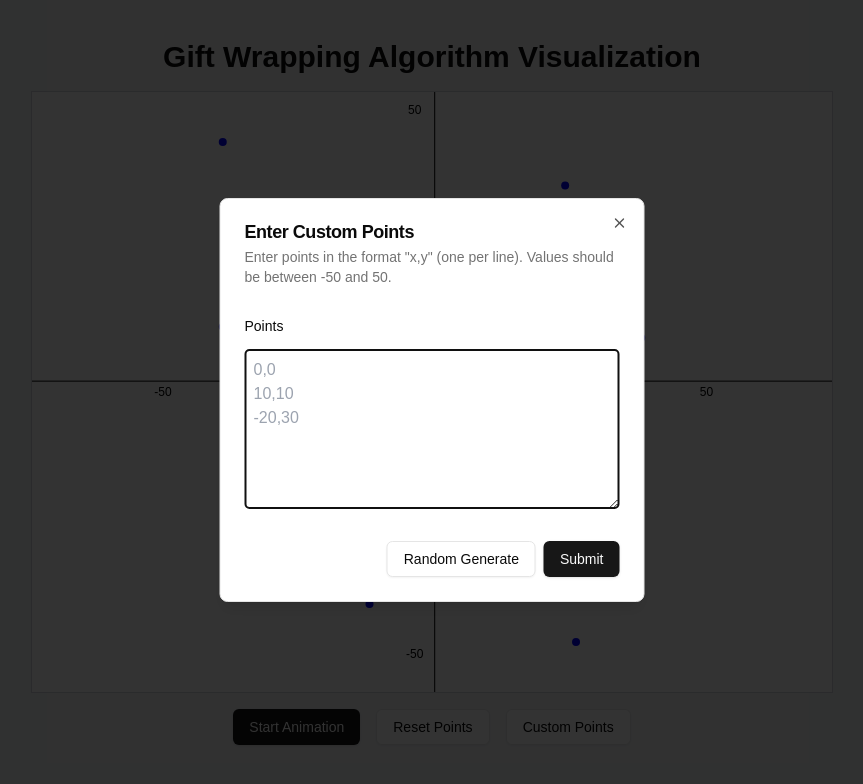
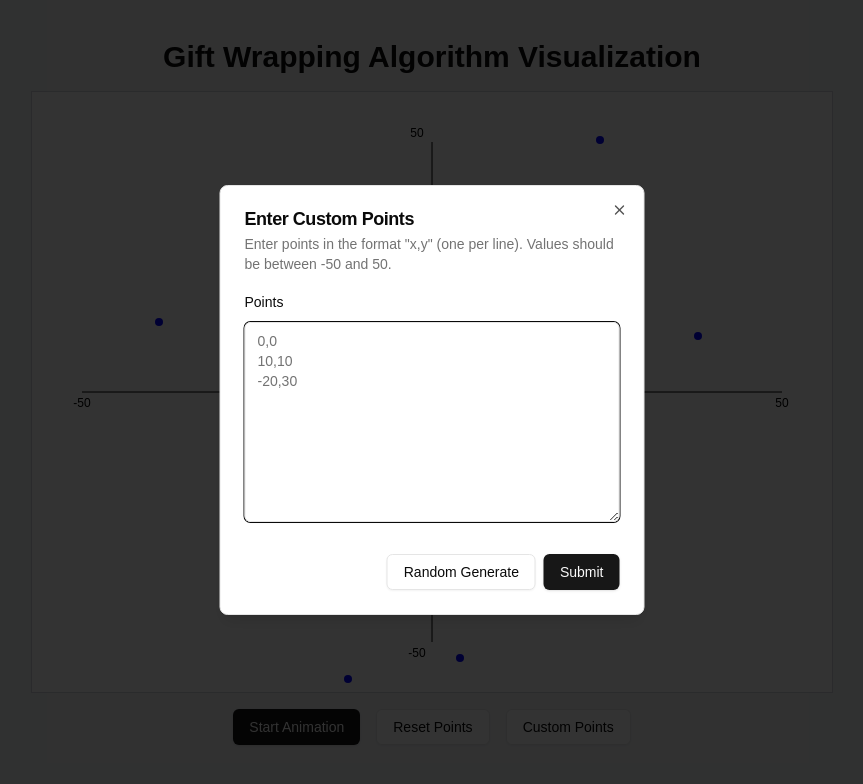
Before and after one commit to RiP3rQ/Gift-wrapping-algorithm, a Next.js app: page / in a window 1280 px wide. Both pictures are taken after a click on the button "Custom Points". Shown: the top 784 px of the page, without its empty margins (208-1071 px from the left). Built offline with nearby package versions, Linux system fonts and the light colour scheme.

Commit message:
feat: improved zod validation

```diff
--- a/package.json
+++ b/package.json
@@ -9,6 +9,7 @@
     "lint": "next lint"
   },
   "dependencies": {
+    "@hookform/resolvers": "^3.10.0",
     "@radix-ui/react-dialog": "^1.1.4",
     "@radix-ui/react-label": "^2.1.1",
     "@radix-ui/react-slot": "^1.1.1",
@@ -18,8 +19,10 @@
     "next": "15.1.4",
     "react": "^19.0.0",
     "react-dom": "^19.0.0",
+    "react-hook-form": "^7.54.2",
     "tailwind-merge": "^2.6.0",
-    "tailwindcss-animate": "^1.0.7"
+    "tailwindcss-animate": "^1.0.7",
+    "zod": "^3.24.1"
   },
   "devDependencies": {
     "@eslint/eslintrc": "^3",
--- a/src/app/page.tsx
+++ b/src/app/page.tsx
@@ -1,7 +1,7 @@
 "use client"
 
 import { useState, useEffect, useRef } from 'react'
-import { Point, Step, giftWrapping, generateRandomPoints, getConvexHullShape } from '../lib/gift-wrapping-algorithm'
+import { Point, Step, giftWrapping, generateRandomPoints, getConvexHullShape, customPointsSchema } from '../lib/gift-wrapping-algorithm'
 import { Button } from "@/components/ui/button"
 import {
   Dialog,
@@ -12,7 +12,15 @@ import {
   DialogTitle,
   DialogTrigger,
 } from "@/components/ui/dialog"
-import { Label } from "@/components/ui/label"
+import { useForm } from 'react-hook-form'
+import { zodResolver } from '@hookform/resolvers/zod'
+import { z } from 'zod'
+import { Form, FormControl, FormField, FormItem, FormLabel, FormMessage } from "@/components/ui/form"
+import { Textarea } from "@/components/ui/textarea"
+
+const formSchema = z.object({
+  points: customPointsSchema
+})
 
 export default function GiftWrappingVisualization() {
   const canvasRef = useRef<HTMLCanvasElement>(null)
@@ -23,41 +31,25 @@ export default function GiftWrappingVisualization() {
   const [isAnimating, setIsAnimating] = useState(false)
   const [isComplete, setIsComplete] = useState(false)
   const [isModalOpen, setIsModalOpen] = useState(false)
-  const [customPoints, setCustomPoints] = useState("")
   const [convexHullShape, setConvexHullShape] = useState("")
   const [convexHullVertices, setConvexHullVertices] = useState<Point[]>([])
+  const [hoveredElement, setHoveredElement] = useState<{ type: 'point' | 'line', data: Point | [Point, Point] } | null>(null)
 
   const width = 800
   const height = 600
   const margin = 50
+  const scale = (width - 2 * margin) / 100
 
-  const [scale, setScale] = useState(1)
-  const [offsetX, setOffsetX] = useState(0)
-  const [offsetY, setOffsetY] = useState(0)
+  const form = useForm<z.infer<typeof formSchema>>({
+    resolver: zodResolver(formSchema),
+    defaultValues: {
+      points: '',
+    },
+  })
 
   useEffect(() => {
     resetPoints()
   }, [])
-
-  useEffect(() => {
-    if (points.length > 0) {
-      const minX = Math.min(...points.map(p => p.x))
-      const maxX = Math.max(...points.map(p => p.x))
-      const minY = Math.min(...points.map(p => p.y))
-      const maxY = Math.max(...points.map(p => p.y))
-
-      const rangeX = maxX - minX
-      const rangeY = maxY - minY
-
-      const scaleX = (width - 2 * margin) / rangeX
-      const scaleY = (height - 2 * margin) / rangeY
-      const newScale = Math.min(scaleX, scaleY)
-
-      setScale(newScale)
-      setOffsetX((width - (maxX + minX) * newScale) / 2)
-      setOffsetY((height + (maxY + minY) * newScale) / 2)
-    }
-  }, [points])
 
   useEffect(() => {
     if (isAnimating && !isComplete) {
@@ -93,35 +85,26 @@ export default function GiftWrappingVisualization() {
     ctx.strokeStyle = 'black'
     ctx.lineWidth = 1
     ctx.beginPath()
-    ctx.moveTo(0, offsetY)
-    ctx.lineTo(width, offsetY)
-    ctx.moveTo(offsetX, 0)
-    ctx.lineTo(offsetX, height)
+    ctx.moveTo(margin, height / 2)
+    ctx.lineTo(width - margin, height / 2)
+    ctx.moveTo(width / 2, margin)
+    ctx.lineTo(width / 2, height - margin)
     ctx.stroke()
 
     // Draw axis labels
     ctx.fillStyle = 'black'
     ctx.font = '12px Arial'
     ctx.textAlign = 'center'
-    ctx.fillText('0', offsetX, offsetY + 15)
-
-    // X-axis labels
-    for (let i = -50; i <= 50; i += 25) {
-      const x = offsetX + i * scale
-      ctx.fillText(i.toString(), x, offsetY + 15)
-    }
-
-    // Y-axis labels
-    for (let i = -50; i <= 50; i += 25) {
-      const y = offsetY - i * scale
-      ctx.fillText(i.toString(), offsetX - 20, y + 5)
-    }
+    ctx.fillText('-50', margin, height / 2 + 15)
+    ctx.fillText('50', width - margin, height / 2 + 15)
+    ctx.fillText('-50', width / 2 - 15, height - margin + 15)
+    ctx.fillText('50', width / 2 - 15, margin - 5)
 
     // Draw points
     ctx.fillStyle = 'blue'
     points.forEach((point) => {
-      const x = offsetX + point.x * scale
-      const y = offsetY - point.y * scale
+      const x = width / 2 + point.x * scale
+      const y = height / 2 - point.y * scale
       ctx.beginPath()
       ctx.arc(x, y, 4, 0, 2 * Math.PI)
       ctx.fill()
@@ -132,8 +115,8 @@ export default function GiftWrappingVisualization() {
     ctx.lineWidth = 2
     ctx.beginPath()
     steps.slice(0, currentStep + 1).forEach((step, index) => {
-      const x = offsetX + step.currentPoint.x * scale
-      const y = offsetY - step.currentPoint.y * scale
+      const x = width / 2 + step.currentPoint.x * scale
+      const y = height / 2 - step.currentPoint.y * scale
       if (index === 0) {
         ctx.moveTo(x, y)
       } else {
@@ -151,11 +134,38 @@ export default function GiftWrappingVisualization() {
       const triedPoint = steps[currentStep].triedPoints[currentTriedIndex]
       ctx.strokeStyle = 'red'
       ctx.beginPath()
-      ctx.moveTo(offsetX + currentPoint.x * scale, offsetY - currentPoint.y * scale)
-      ctx.lineTo(offsetX + triedPoint.x * scale, offsetY - triedPoint.y * scale)
+      ctx.moveTo(width / 2 + currentPoint.x * scale, height / 2 - currentPoint.y * scale)
+      ctx.lineTo(width / 2 + triedPoint.x * scale, height / 2 - triedPoint.y * scale)
       ctx.stroke()
     }
-  }, [points, steps, currentStep, currentTriedIndex, isComplete, scale, offsetX, offsetY])
+
+    // Draw tooltip
+    if (hoveredElement) {
+      ctx.fillStyle = 'rgba(0, 0, 0, 0.7)'
+      ctx.font = '14px Arial'
+      ctx.textAlign = 'left'
+
+      let tooltipText: string
+      let tooltipX: number
+      let tooltipY: number
+
+      if (hoveredElement.type === 'point') {
+        const point = hoveredElement.data as Point
+        tooltipText = `(${point.x}, ${point.y})`
+        tooltipX = width / 2 + point.x * scale + 10
+        tooltipY = height / 2 - point.y * scale - 10
+      } else {
+        const [start, end] = hoveredElement.data as [Point, Point]
+        tooltipText = `(${start.x}, ${start.y}) to (${end.x}, ${end.y})`
+        tooltipX = (width / 2 + start.x * scale + width / 2 + end.x * scale) / 2
+        tooltipY = (height / 2 - start.y * scale + height / 2 - end.y * scale) / 2 - 10
+      }
+
+      ctx.fillRect(tooltipX, tooltipY - 20, ctx.measureText(tooltipText).width + 10, 25)
+      ctx.fillStyle = 'white'
+      ctx.fillText(tooltipText, tooltipX + 5, tooltipY)
+    }
+  }, [points, steps, currentStep, currentTriedIndex, isComplete, hoveredElement])
 
   const resetPoints = (newPoints?: Point[]) => {
     const pointsToUse = newPoints || generateRandomPoints(10, -50, 50)
@@ -177,29 +187,80 @@ export default function GiftWrappingVisualization() {
     setIsComplete(false)
   }
 
-  const handleCustomPointsSubmit = () => {
-    try {
-      const newPoints = customPoints.split('\n').map(line => {
+  const handleRandomGenerate = () => {
+    const count = Math.floor(Math.random() * 19) + 2 // 2 to 20 points
+    const newPoints = generateRandomPoints(count, -50, 50)
+    form.setValue('points', newPoints.map(p => `${p.x},${p.y}`).join('\n'))
+  }
+
+  const onSubmit = (values: z.infer<typeof formSchema>) => {
+    const newPoints = values.points.split('\n').map(line => {
       const [x, y] = line.split(',').map(num => parseInt(num.trim()))
-        if (isNaN(x) || isNaN(y) || x < -50 || x > 50 || y < -50 || y > 50) {
-          throw new Error('Invalid point')
-        }
       return { x, y }
     })
-      if (newPoints.length < 2 || newPoints.length > 20) {
-        throw new Error('Invalid number of points')
-      }
     resetPoints(newPoints)
     setIsModalOpen(false)
-    } catch (error) {
-      alert('Invalid input. Please enter 2-20 points in the format "x,y" (one per line), with values between -50 and 50.')
+  }
+
+  const handleCanvasMouseMove = (event: React.MouseEvent<HTMLCanvasElement>) => {
+    const canvas = canvasRef.current
+    if (!canvas) return
+
+    const rect = canvas.getBoundingClientRect()
+    const x = event.clientX - rect.left
+    const y = event.clientY - rect.top
+
+    const canvasX = (x - width / 2) / scale
+    const canvasY = -(y - height / 2) / scale
+
+    // Check if mouse is over a point
+    for (const point of points) {
+      if (Math.abs(point.x - canvasX) < 2 && Math.abs(point.y - canvasY) < 2) {
+        setHoveredElement({ type: 'point', data: point })
+        return
       }
     }
 
-  const handleRandomGenerate = () => {
-    const count = Math.floor(Math.random() * 19) + 2 // 2 to 20 points
-    const newPoints = generateRandomPoints(count, -50, 50)
-    setCustomPoints(newPoints.map(p => `${p.x},${p.y}`).join('\n'))
+    // Check if mouse is over a line
+    for (let i = 0; i < steps.length; i++) {
+      const start = steps[i].currentPoint
+      const end = steps[(i + 1) % steps.length].currentPoint
+      const dist = distanceToLine(canvasX, canvasY, start.x, start.y, end.x, end.y)
+      if (dist < 2) {
+        setHoveredElement({ type: 'line', data: [start, end] })
+        return
+      }
+    }
+
+    setHoveredElement(null)
+  }
+
+  const distanceToLine = (x: number, y: number, x1: number, y1: number, x2: number, y2: number) => {
+    const A = x - x1
+    const B = y - y1
+    const C = x2 - x1
+    const D = y2 - y1
+
+    const dot = A * C + B * D
+    const len_sq = C * C + D * D
+    const param = (len_sq !== 0) ? dot / len_sq : -1
+
+    let xx, yy
+
+    if (param < 0) {
+      xx = x1
+      yy = y1
+    } else if (param > 1) {
+      xx = x2
+      yy = y2
+    } else {
+      xx = x1 + param * C
+      yy = y1 + param * D
+    }
+
+    const dx = x - xx
+    const dy = y - yy
+    return Math.sqrt(dx * dx + dy * dy)
   }
 
   return (
@@ -210,6 +271,8 @@ export default function GiftWrappingVisualization() {
             width={width}
             height={height}
             className="border border-gray-300 bg-white mb-4"
+            onMouseMove={handleCanvasMouseMove}
+            onMouseLeave={() => setHoveredElement(null)}
         />
         <div className="space-x-4 mb-4">
           <Button onClick={startAnimation} disabled={isAnimating}>
@@ -229,22 +292,35 @@ export default function GiftWrappingVisualization() {
                   Enter points in the format "x,y" (one per line). Values should be between -50 and 50.
                 </DialogDescription>
               </DialogHeader>
-              <div className="grid gap-4 py-4">
-                <Label htmlFor="points">Points</Label>
-                <textarea
-                    id="points"
-                    className="w-full h-40 p-2 border rounded"
-                    value={customPoints}
-                    onChange={(e) => setCustomPoints(e.target.value)}
+              <Form {...form}>
+                <form onSubmit={form.handleSubmit(onSubmit)} className="space-y-8">
+                  <FormField
+                      control={form.control}
+                      name="points"
+                      render={({ field }) => (
+                          <FormItem>
+                            <FormLabel>Points</FormLabel>
+                            <FormControl>
+                              <Textarea
                                   placeholder="0,0
 10,10
 -20,30"
+                                  className="h-[200px]"
+                                  {...field}
                               />
-              </div>
+                            </FormControl>
+                            <FormMessage />
+                          </FormItem>
+                      )}
+                  />
                   <DialogFooter>
-                <Button onClick={handleRandomGenerate} variant="outline">Random Generate</Button>
-                <Button onClick={handleCustomPointsSubmit}>Submit</Button>
+                    <Button type="button" variant="outline" onClick={handleRandomGenerate}>
+                      Random Generate
+                    </Button>
+                    <Button type="submit">Submit</Button>
                   </DialogFooter>
+                </form>
+              </Form>
             </DialogContent>
           </Dialog>
         </div>
@@ -252,6 +328,7 @@ export default function GiftWrappingVisualization() {
             <div className="text-left w-full max-w-md">
               <h2 className="text-xl font-bold mb-2">Results:</h2>
               <p>Shape: {convexHullShape}</p>
+              <p>Number of lines: {convexHullVertices.length}</p>
               <p>Vertices:</p>
               <ul className="list-disc pl-5">
                 {convexHullVertices.map((vertex, index) => (
--- /dev/null
+++ b/src/components/ui/form.tsx
@@ -0,0 +1,178 @@
+"use client"
+
+import * as React from "react"
+import * as LabelPrimitive from "@radix-ui/react-label"
+import { Slot } from "@radix-ui/react-slot"
+import {
+  Controller,
+  ControllerProps,
+  FieldPath,
+  FieldValues,
+  FormProvider,
+  useFormContext,
+} from "react-hook-form"
+
+import { cn } from "@/lib/utils"
+import { Label } from "@/components/ui/label"
+
+const Form = FormProvider
+
+type FormFieldContextValue<
+  TFieldValues extends FieldValues = FieldValues,
+  TName extends FieldPath<TFieldValues> = FieldPath<TFieldValues>
+> = {
+  name: TName
+}
+
+const FormFieldContext = React.createContext<FormFieldContextValue>(
+  {} as FormFieldContextValue
+)
+
+const FormField = <
+  TFieldValues extends FieldValues = FieldValues,
+  TName extends FieldPath<TFieldValues> = FieldPath<TFieldValues>
+>({
+  ...props
+}: ControllerProps<TFieldValues, TName>) => {
+  return (
+    <FormFieldContext.Provider value={{ name: props.name }}>
+      <Controller {...props} />
+    </FormFieldContext.Provider>
+  )
+}
+
+const useFormField = () => {
+  const fieldContext = React.useContext(FormFieldContext)
+  const itemContext = React.useContext(FormItemContext)
+  const { getFieldState, formState } = useFormContext()
+
+  const fieldState = getFieldState(fieldContext.name, formState)
+
+  if (!fieldContext) {
+    throw new Error("useFormField should be used within <FormField>")
+  }
+
+  const { id } = itemContext
+
+  return {
+    id,
+    name: fieldContext.name,
+    formItemId: `${id}-form-item`,
+    formDescriptionId: `${id}-form-item-description`,
+    formMessageId: `${id}-form-item-message`,
+    ...fieldState,
+  }
+}
+
+type FormItemContextValue = {
+  id: string
+}
+
+const FormItemContext = React.createContext<FormItemContextValue>(
+  {} as FormItemContextValue
+)
+
+const FormItem = React.forwardRef<
+  HTMLDivElement,
+  React.HTMLAttributes<HTMLDivElement>
+>(({ className, ...props }, ref) => {
+  const id = React.useId()
+
+  return (
+    <FormItemContext.Provider value={{ id }}>
+      <div ref={ref} className={cn("space-y-2", className)} {...props} />
+    </FormItemContext.Provider>
+  )
+})
+FormItem.displayName = "FormItem"
+
+const FormLabel = React.forwardRef<
+  React.ElementRef<typeof LabelPrimitive.Root>,
+  React.ComponentPropsWithoutRef<typeof LabelPrimitive.Root>
+>(({ className, ...props }, ref) => {
+  const { error, formItemId } = useFormField()
+
+  return (
+    <Label
+      ref={ref}
+      className={cn(error && "text-destructive", className)}
+      htmlFor={formItemId}
+      {...props}
+    />
+  )
+})
+FormLabel.displayName = "FormLabel"
+
+const FormControl = React.forwardRef<
+  React.ElementRef<typeof Slot>,
+  React.ComponentPropsWithoutRef<typeof Slot>
+>(({ ...props }, ref) => {
+  const { error, formItemId, formDescriptionId, formMessageId } = useFormField()
+
+  return (
+    <Slot
+      ref={ref}
+      id={formItemId}
+      aria-describedby={
+        !error
+          ? `${formDescriptionId}`
+          : `${formDescriptionId} ${formMessageId}`
+      }
+      aria-invalid={!!error}
+      {...props}
+    />
+  )
+})
+FormControl.displayName = "FormControl"
+
+const FormDescription = React.forwardRef<
+  HTMLParagraphElement,
+  React.HTMLAttributes<HTMLParagraphElement>
+>(({ className, ...props }, ref) => {
+  const { formDescriptionId } = useFormField()
+
+  return (
+    <p
+      ref={ref}
+      id={formDescriptionId}
+      className={cn("text-[0.8rem] text-muted-foreground", className)}
+      {...props}
+    />
+  )
+})
+FormDescription.displayName = "FormDescription"
+
+const FormMessage = React.forwardRef<
+  HTMLParagraphElement,
+  React.HTMLAttributes<HTMLParagraphElement>
+>(({ className, children, ...props }, ref) => {
+  const { error, formMessageId } = useFormField()
+  const body = error ? String(error?.message) : children
+
+  if (!body) {
+    return null
+  }
+
+  return (
+    <p
+      ref={ref}
+      id={formMessageId}
+      className={cn("text-[0.8rem] font-medium text-destructive", className)}
+      {...props}
+    >
+      {body}
+    </p>
+  )
+})
+FormMessage.displayName = "FormMessage"
+
+export {
+  useFormField,
+  Form,
+  FormItem,
+  FormLabel,
+  FormControl,
+  FormDescription,
+  FormMessage,
+  FormField,
+}
--- /dev/null
+++ b/src/components/ui/textarea.tsx
@@ -0,0 +1,22 @@
+import * as React from "react"
+
+import { cn } from "@/lib/utils"
+
+const Textarea = React.forwardRef<
+  HTMLTextAreaElement,
+  React.ComponentProps<"textarea">
+>(({ className, ...props }, ref) => {
+  return (
+    <textarea
+      className={cn(
+        "flex min-h-[60px] w-full rounded-md border border-input bg-transparent px-3 py-2 text-base shadow-sm placeholder:text-muted-foreground focus-visible:outline-none focus-visible:ring-1 focus-visible:ring-ring disabled:cursor-not-allowed disabled:opacity-50 md:text-sm",
+        className
+      )}
+      ref={ref}
+      {...props}
+    />
+  )
+})
+Textarea.displayName = "Textarea"
+
+export { Textarea }
--- a/src/lib/gift-wrapping-algorithm.ts
+++ b/src/lib/gift-wrapping-algorithm.ts
@@ -1,3 +1,5 @@
+import { z } from 'zod'
+
 export interface Point {
     x: number;
     y: number;
@@ -60,8 +62,34 @@ export function generateRandomPoints(count: number, min: number, max: number): P
 }
 
 export function getConvexHullShape(points: Point[]): string {
-    if (points.length <= 1) return "point";
-    if (points.length === 2) return "segment";
-    if (points.length === 3) return "triangle";
-    return "quadrilateral or polygon";
+    const lineCount = points.length;
+    if (lineCount <= 1) return "point";
+    if (lineCount === 2) return "segment";
+    if (lineCount === 3) return "triangle";
+    if (lineCount === 4) return "quadrilateral";
+    if (lineCount === 5) return "pentagon";
+    if (lineCount === 6) return "hexagon";
+    if (lineCount === 7) return "heptagon";
+    if (lineCount === 8) return "octagon";
+    if (lineCount === 9) return "nonagon";
+    if (lineCount === 10) return "decagon";
+    return `polygon with ${lineCount} sides`;
 }
+
+export const pointSchema = z.object({
+    x: z.number().int().gte(-50).lte(50),
+    y: z.number().int().gte(-50).lte(50),
+})
+
+export const pointsInputSchema = z.array(pointSchema).min(2).max(20)
+
+export const customPointsSchema = z.string().refine(
+    (val) => {
+        const lines = val.split('\n');
+        if (lines.length < 2 || lines.length > 20) return false;
+        return lines.every(line => /^-?\d+,\s*-?\d+$/.test(line.trim()));
+    },
+    {
+        message: "Invalid input. Please enter 2-20 points in the format 'x,y' (one per line), with values between -50 and 50."
+    }
+)
```
Also changed, not shown: 1 other file (tests, documents, lock files or other folders). Lines whose indentation alone changed are shown as unchanged.
